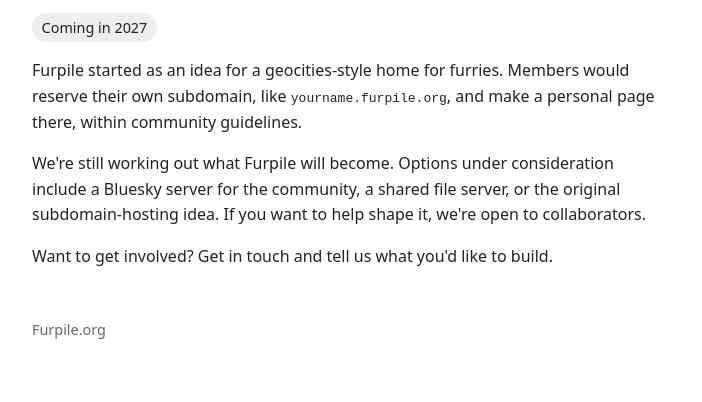
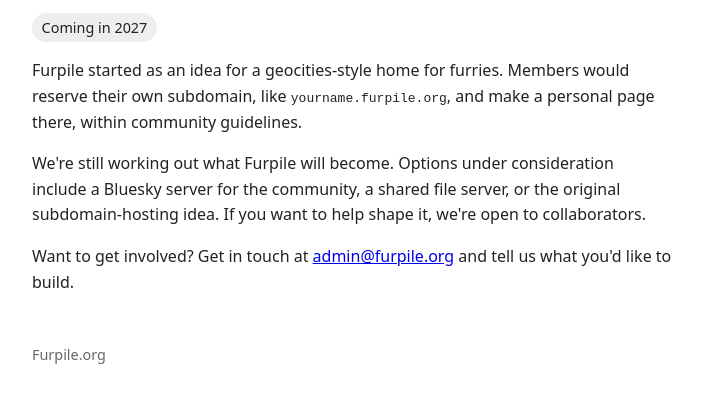
Before and after one commit to FurpileHQ/Landing_Page, a plain HTML site: page index.html in a window 1280 px wide. Shown: the part 148-550 px from the top of the page, without its empty margins (288-990 px from the left). Drawn offline with Linux system fonts and the light colour scheme.

Commit message:
Update landing page
Co-Authored-By: Claude Haiku 5.5 <noreply@anthropic.com>
Claude-Session: https://claude.ai/code/session_01CFn191Sa7kkL4oomHm2wbH

```diff
--- a/index.html
+++ b/index.html
@@ -22,7 +22,7 @@
 
   <p>We're still working out what Furpile will become. Options under consideration include a Bluesky server for the community, a shared file server, or the original subdomain-hosting idea. If you want to help shape it, we're open to collaborators.</p>
 
-  <p>Want to get involved? Get in touch and tell us what you'd like to build.</p>
+  <p>Want to get involved? Get in touch at <a href="mailto:admin@furpile.org">admin@furpile.org</a> and tell us what you'd like to build.</p>
 
   <footer>Furpile.org</footer>
 </body>
```
